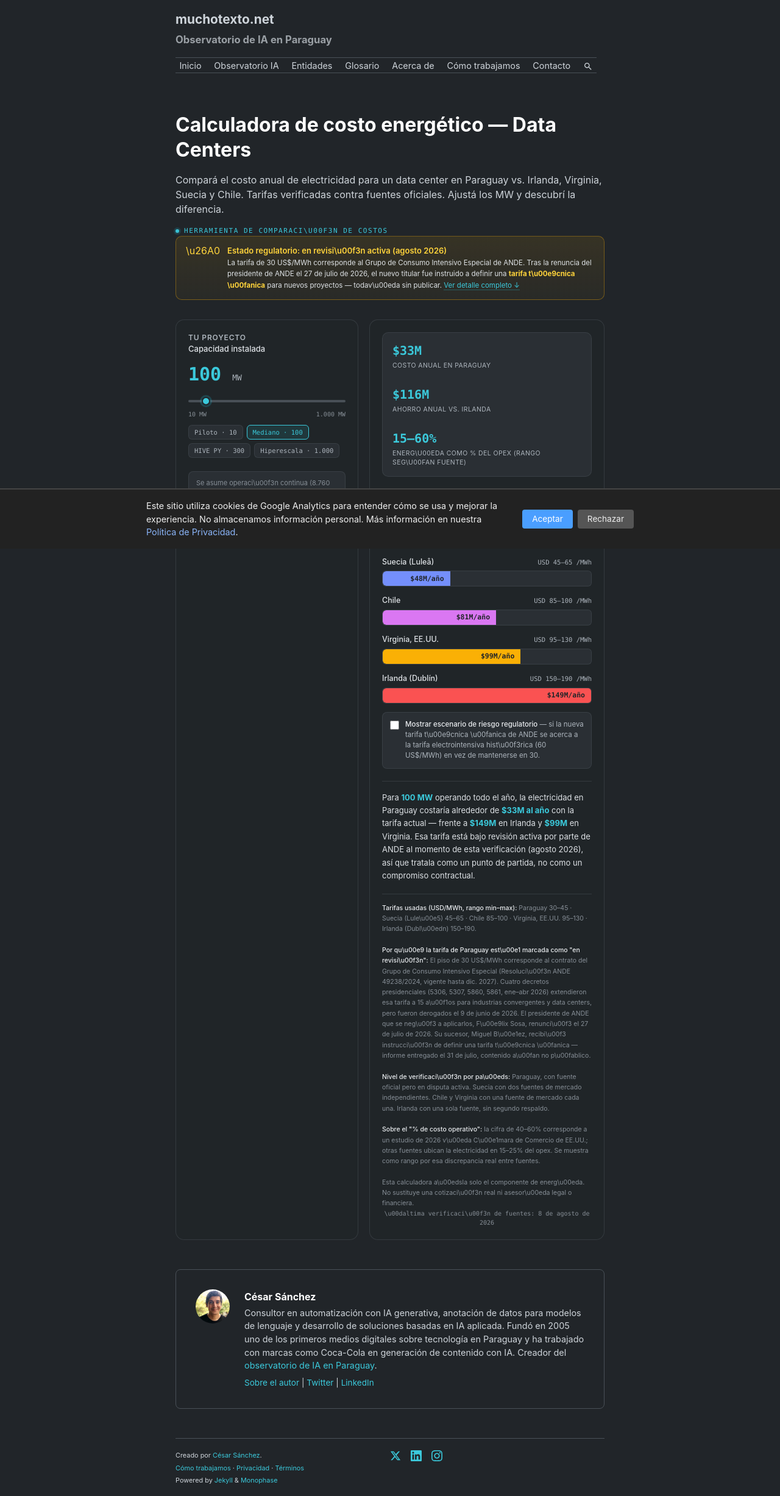
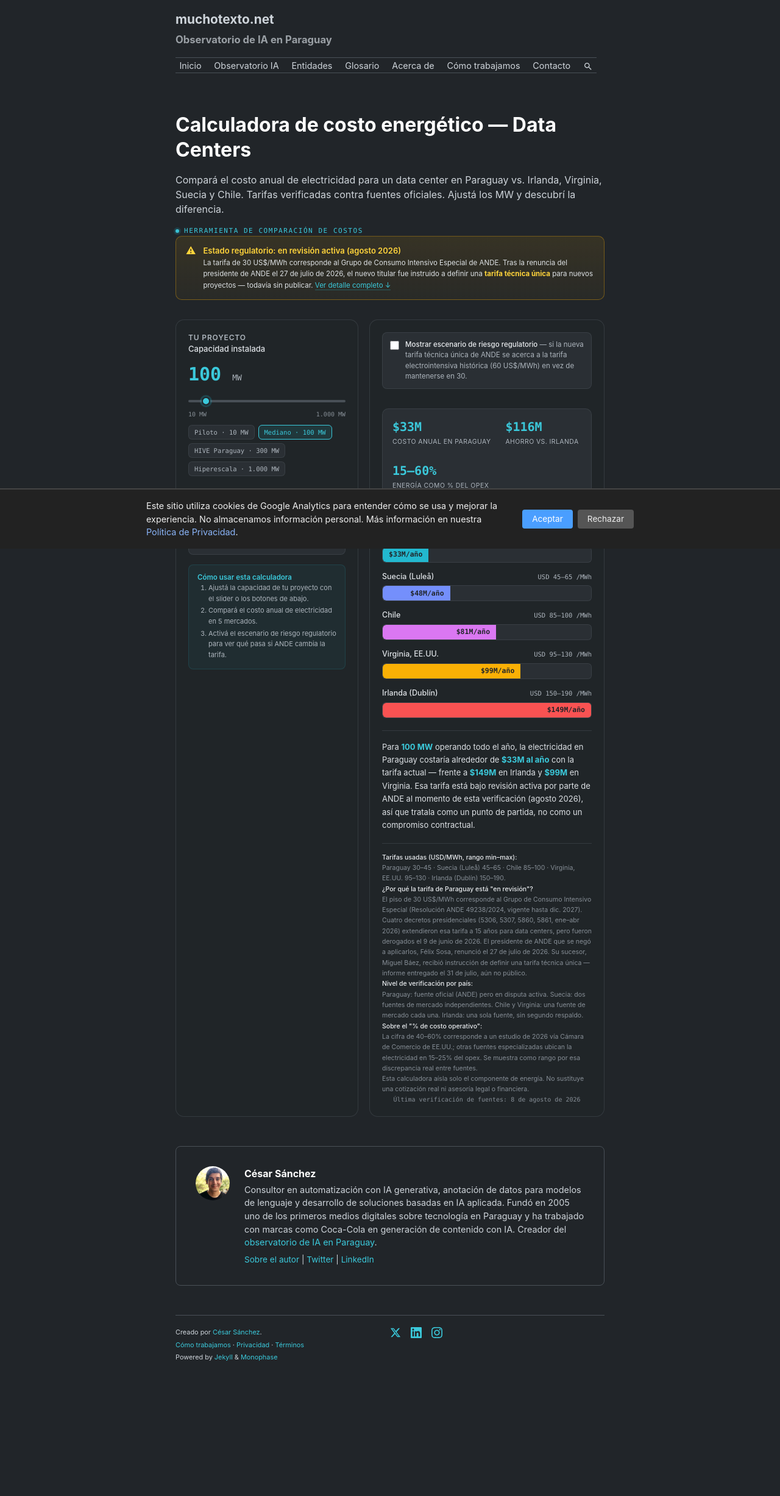
Before and after one commit to miravosqueinteresante/muchotexto.net, a Jekyll site: the page built from calculadora-energetica.markdown, in a window 1280 px wide. Shown: the whole page at 61% size. Built offline with Jekyll 4.4.1, drawn with Linux system fonts in a browser that asks for light colours; after the commit the page ends 2252 px from its top, so only the background shows below that.

Commit message:
fix: caracteres UTF-8 reales + reorganizar UX de la calculadora

```diff
--- a/_includes/calculadora-energetica.html
+++ b/_includes/calculadora-energetica.html
@@ -1,16 +1,16 @@
 <div class="calc-energetica">
 
-  <p class="calc-eyebrow"><span class="calc-dot"></span>Herramienta de comparaci\u00f3n de costos</p>
+  <p class="calc-eyebrow"><span class="calc-dot"></span>Herramienta de comparación de costos</p>
 
-  <div class="calc-alert" id="regalert">
-    <span class="calc-alert-icon">\u26A0</span>
+  <div class="calc-alert">
+    <span class="calc-alert-icon">&#9888;</span>
     <div>
-      <p class="calc-alert-title">Estado regulatorio: en revisi\u00f3n activa (agosto 2026)</p>
+      <p class="calc-alert-title">Estado regulatorio: en revisión activa (agosto 2026)</p>
       <p class="calc-alert-text">
         La tarifa de 30 US$/MWh corresponde al Grupo de Consumo Intensivo Especial de ANDE.
         Tras la renuncia del presidente de ANDE el 27 de julio de 2026, el nuevo titular fue instruido
-        a definir una <b>tarifa t\u00e9cnica \u00fanica</b> para nuevos proyectos &mdash; todav\u00eda sin publicar.
-        <a href="#disclaimer-detail" onclick="document.getElementById('disclaimer-detail').scrollIntoView({behavior:'smooth'});return false;">Ver detalle completo &darr;</a>
+        a definir una <b>tarifa técnica única</b> para nuevos proyectos — todavía sin publicar.
+        <a href="#disclaimer-detail" onclick="document.getElementById('disclaimer-detail').scrollIntoView({behavior:'smooth'});return false;">Ver detalle completo &#8595;</a>
       </p>
     </div>
   </div>
@@ -26,69 +26,81 @@
         <input type="range" id="calc-mw" min="10" max="1000" step="10" value="100" aria-label="Capacidad instalada en MW">
         <div class="calc-range-marks"><span>10 MW</span><span>1.000 MW</span></div>
         <div class="calc-presets">
-          <button class="calc-preset-btn" data-mw="10">Piloto &middot; 10</button>
-          <button class="calc-preset-btn active" data-mw="100">Mediano &middot; 100</button>
-          <button class="calc-preset-btn" data-mw="300">HIVE PY &middot; 300</button>
-          <button class="calc-preset-btn" data-mw="1000">Hiperescala &middot; 1.000</button>
+          <button class="calc-preset-btn" data-mw="10">Piloto · 10 MW</button>
+          <button class="calc-preset-btn active" data-mw="100">Mediano · 100 MW</button>
+          <button class="calc-preset-btn" data-mw="300">HIVE Paraguay · 300 MW</button>
+          <button class="calc-preset-btn" data-mw="1000">Hiperescala · 1.000 MW</button>
         </div>
       </div>
 
       <p class="calc-assumption">
-        Se asume operaci\u00f3n continua (8.760 h/a\u00f1o, factor de carga ~100%), t\u00edpico de un data center.
-        Cada pa\u00eds usa un rango real min&ndash;max; la barra muestra el punto medio.
+        Se asume operación continua (8.760 h/año, factor de carga ~100%), típico de un data center.
+        Cada país usa un rango real min–max verificado; la barra muestra el punto medio.
       </p>
+
+      <div class="calc-howto">
+        <p class="calc-howto-title">Cómo usar esta calculadora</p>
+        <ol class="calc-howto-list">
+          <li>Ajustá la capacidad de tu proyecto con el slider o los botones de abajo.</li>
+          <li>Compará el costo anual de electricidad en 5 mercados.</li>
+          <li>Activá el escenario de riesgo regulatorio para ver qué pasa si ANDE cambia la tarifa.</li>
+        </ol>
+      </div>
     </div>
 
     <div class="calc-panel">
+      <label class="calc-toggle">
+        <input type="checkbox" id="riskScenario">
+        <span class="calc-toggle-text"><b>Mostrar escenario de riesgo regulatorio</b> — si la nueva tarifa técnica única de ANDE se acerca a la tarifa electrointensiva histórica (60 US$/MWh) en vez de mantenerse en 30.</span>
+      </label>
+
       <div class="calc-headline">
         <div class="calc-headline-item">
-          <span class="calc-hl-n" id="hl-py">&mdash;</span>
+          <span class="calc-hl-n" id="hl-py">—</span>
           <span class="calc-hl-l">Costo anual en Paraguay</span>
         </div>
         <div class="calc-headline-item">
-          <span class="calc-hl-n" id="hl-savings">&mdash;</span>
-          <span class="calc-hl-l">Ahorro anual vs. Irlanda</span>
+          <span class="calc-hl-n" id="hl-savings">—</span>
+          <span class="calc-hl-l">Ahorro vs. Irlanda</span>
         </div>
         <div class="calc-headline-item">
-          <span class="calc-hl-n" id="hl-pct">&mdash;</span>
-          <span class="calc-hl-l">Energ\u00eda como % del opex (rango seg\u00fan fuente)</span>
+          <span class="calc-hl-n" id="hl-pct">—</span>
+          <span class="calc-hl-l">Energía como % del opex</span>
         </div>
       </div>
 
-      <p class="calc-panel-title" style="margin-bottom:14px;">Costo anual de electricidad por pa\u00eds</p>
+      <p class="calc-panel-title">Costo anual de electricidad por país</p>
       <div class="calc-bars" id="calc-bars"></div>
-
-      <label class="calc-toggle">
-        <input type="checkbox" id="riskScenario">
-        <span class="calc-toggle-text"><b>Mostrar escenario de riesgo regulatorio</b> &mdash; si la nueva tarifa t\u00e9cnica \u00fanica de ANDE se acerca a la tarifa electrointensiva hist\u00f3rica (60 US$/MWh) en vez de mantenerse en 30.</span>
-      </label>
 
       <div class="calc-narrative" id="narrative"></div>
 
       <div class="calc-disclaimer" id="disclaimer-detail">
-        <b>Tarifas usadas (USD/MWh, rango min&ndash;max):</b>
-        Paraguay 30&ndash;45 &middot; Suecia (Lule\u00e5) 45&ndash;65 &middot; Chile 85&ndash;100 &middot; Virginia, EE.UU. 95&ndash;130 &middot; Irlanda (Dubl\u00edn) 150&ndash;190.<br><br>
+        <p><b>Tarifas usadas (USD/MWh, rango min–max):</b><br>
+        Paraguay 30–45 · Suecia (Luleå) 45–65 · Chile 85–100 · Virginia, EE.UU. 95–130 · Irlanda (Dublín) 150–190.</p>
 
-        <b>Por qu\u00e9 la tarifa de Paraguay est\u00e1 marcada como &quot;en revisi\u00f3n&quot;:</b>
-        El piso de 30 US$/MWh corresponde al contrato del Grupo de Consumo Intensivo Especial (Resoluci\u00f3n ANDE
-        49238/2024, vigente hasta dic. 2027). Cuatro decretos presidenciales (5306, 5307, 5860, 5861, ene&ndash;abr 2026)
-        extendieron esa tarifa a 15 a\u00f1os para industrias convergentes y data centers, pero fueron derogados el 9 de junio
-        de 2026. El presidente de ANDE que se neg\u00f3 a aplicarlos, F\u00e9lix Sosa, renunci\u00f3 el 27 de julio de 2026.
-        Su sucesor, Miguel B\u00e1ez, recibi\u00f3 instrucci\u00f3n de definir una tarifa t\u00e9cnica \u00fanica
-        &mdash; informe entregado el 31 de julio, contenido a\u00fan no p\u00fablico.<br><br>
+        <p><b>¿Por qué la tarifa de Paraguay está "en revisión"?</b><br>
+        El piso de 30 US$/MWh corresponde al Grupo de Consumo Intensivo Especial (Resolución ANDE
+        49238/2024, vigente hasta dic. 2027). Cuatro decretos presidenciales (5306, 5307, 5860, 5861, ene–abr 2026)
+        extendieron esa tarifa a 15 años para data centers, pero fueron derogados el 9 de junio de 2026.
+        El presidente de ANDE que se negó a aplicarlos, Félix Sosa, renunció el 27 de julio de 2026.
+        Su sucesor, Miguel Báez, recibió instrucción de definir una tarifa técnica única
+        — informe entregado el 31 de julio, aún no público.</p>
 
-        <b>Nivel de verificaci\u00f3n por pa\u00eds:</b> Paraguay, con fuente oficial pero en disputa activa.
-        Suecia con dos fuentes de mercado independientes. Chile y Virginia con una fuente de mercado cada una.
-        Irlanda con una sola fuente, sin segundo respaldo.<br><br>
+        <p><b>Nivel de verificación por país:</b><br>
+        Paraguay: fuente oficial (ANDE) pero en disputa activa.
+        Suecia: dos fuentes de mercado independientes.
+        Chile y Virginia: una fuente de mercado cada una.
+        Irlanda: una sola fuente, sin segundo respaldo.</p>
 
-        <b>Sobre el &quot;% de costo operativo&quot;:</b> la cifra de 40&ndash;60% corresponde a un estudio de 2026
-        v\u00eda C\u00e1mara de Comercio de EE.UU.; otras fuentes ubican la electricidad en 15&ndash;25% del opex.
-        Se muestra como rango por esa discrepancia real entre fuentes.<br><br>
+        <p><b>Sobre el "% de costo operativo":</b><br>
+        La cifra de 40–60% corresponde a un estudio de 2026 vía Cámara de Comercio de EE.UU.;
+        otras fuentes especializadas ubican la electricidad en 15–25% del opex.
+        Se muestra como rango por esa discrepancia real entre fuentes.</p>
 
-        Esta calculadora a\u00edsla solo el componente de energ\u00eda. No sustituye una cotizaci\u00f3n real ni asesor\u00eda legal o financiera.
+        <p>Esta calculadora aísla solo el componente de energía. No sustituye una cotización real ni asesoría legal o financiera.</p>
       </div>
 
-      <p class="calc-updated">\u00daltima verificaci\u00f3n de fuentes: 8 de agosto de 2026</p>
+      <p class="calc-updated">Última verificación de fuentes: 8 de agosto de 2026</p>
     </div>
 
   </div>
@@ -97,11 +109,11 @@
 <script>
 (function(){
   var markets = [
-    { id:'py', name:'Paraguay', min:30, max:45, color:'#22b8cf', note:'30 verificado (ANDE), 45 estimado' },
-    { id:'se', name:'Suecia (Lule\u00e5)', min:45, max:65, color:'#748ffc' },
-    { id:'cl', name:'Chile', min:85, max:100, color:'#da77f2' },
-    { id:'va', name:'Virginia, EE.UU.', min:95, max:130, color:'#fab005' },
-    { id:'ie', name:'Irlanda (Dubl\u00edn)', min:150, max:190, color:'#fa5252' }
+    { id:'py', name:'Paraguay',          min:30,  max:45,  color:'#22b8cf', note:'30 verificado (ANDE), ~45 estimado' },
+    { id:'se', name:'Suecia (Luleå)',    min:45,  max:65,  color:'#748ffc', note:'' },
+    { id:'cl', name:'Chile',             min:85,  max:100, color:'#da77f2', note:'' },
+    { id:'va', name:'Virginia, EE.UU.',  min:95,  max:130, color:'#fab005', note:'' },
+    { id:'ie', name:'Irlanda (Dublín)',  min:150, max:190, color:'#fa5252', note:'' }
   ];
 
   var mwEl = document.getElementById('calc-mw');
@@ -125,13 +137,15 @@
 
     var rows = markets.slice();
     if(showRisk){
-      var pyIdx = rows.findIndex(function(m){ return m.id==='py'; });
-      rows.splice(pyIdx+1, 0, { id:'py-risk', name:'Paraguay (escenario en revisi\u00f3n)', min:45, max:60, color:'#adb5bd', note:'hipot\u00e9tico, no confirmado' });
+      rows.splice(1, 0, { id:'py-risk', name:'Paraguay (escenario en revisión)', min:45, max:60, color:'#adb5bd', note:'hipotético, no confirmado' });
     }
 
     var costs = rows.map(function(m){
       var midRate = (m.min+m.max)/2;
-      return { name:m.name, id:m.id, min:m.min, max:m.max, midRate:midRate, cost:mwh*midRate, color:m.color, note:m.note };
+      return {
+        name: m.name, id: m.id, min: m.min, max: m.max,
+        midRate: midRate, cost: mwh * midRate, color: m.color, note: m.note || ''
+      };
     });
 
     var maxCost = Math.max.apply(null, costs.map(function(c){ return c.cost; }));
@@ -140,16 +154,15 @@
       var pct = (c.cost/maxCost)*100;
       var row = document.createElement('div');
       row.className = 'calc-bar-row';
-      var isDashed = c.id === 'py-risk';
-      var isOutside = pct < 22;
+      var noteText = c.note ? ' <span class="calc-bar-note">· ' + c.note + '</span>' : '';
       row.innerHTML =
         '<div class="calc-bar-head">' +
           '<span class="calc-bar-market">' + c.name + '</span>' +
-          '<span class="calc-bar-rate">USD ' + c.min + '\u2013' + c.max + ' /MWh' + (c.note ? ' \u00b7 ' + c.note : '') + '</span>' +
+          '<span class="calc-bar-rate">USD ' + c.min + '–' + c.max + ' /MWh' + noteText + '</span>' +
         '</div>' +
-        '<div class="calc-bar-track"' + (isDashed ? ' style="border-style:dashed"' : '') + '>' +
-          '<div class="calc-bar-fill' + (isOutside ? ' calc-bar-fill-outside' : '') + '" style="width:' + pct + '%;background:' + c.color + '">' +
-            '<span>' + fmtUSD(c.cost) + '/a\u00f1o</span>' +
+        '<div class="calc-bar-track"' + (c.id === 'py-risk' ? ' style="border-style:dashed;opacity:0.7"' : '') + '>' +
+          '<div class="calc-bar-fill' + (pct < 20 ? ' calc-bar-fill-outside' : '') + '" style="width:' + pct + '%;background:' + c.color + '">' +
+            '<span>' + fmtUSD(c.cost) + '/año</span>' +
           '</div>' +
         '</div>';
       barsEl.appendChild(row);
@@ -158,22 +171,21 @@
     var py = costs.find(function(c){ return c.id==='py'; });
     var ie = costs.find(function(c){ return c.id==='ie'; });
     var va = costs.find(function(c){ return c.id==='va'; });
-    var savings = ie.cost - py.cost;
+    var savings = ie ? ie.cost - py.cost : 0;
 
     document.getElementById('hl-py').textContent = fmtUSD(py.cost);
     document.getElementById('hl-savings').textContent = fmtUSD(savings);
-    document.getElementById('hl-pct').textContent = '15\u201360%';
+    document.getElementById('hl-pct').textContent = '15–60%';
 
     var riskNote = showRisk
-      ? ' Si la tarifa t\u00e9cnica \u00fanica que ANDE est\u00e1 definiendo se acerca a la referencia electrointensiva hist\u00f3rica (60 US$/MWh), la ventaja frente a Virginia se reduce pero Paraguay seguir\u00eda siendo m\u00e1s barato que Irlanda.'
+      ? ' Si la tarifa técnica única que ANDE está definiendo se acerca a la referencia electrointensiva histórica (60 US$/MWh), la ventaja frente a Virginia se reduce pero Paraguay seguiría siendo más barato que Irlanda.'
       : '';
 
     document.getElementById('narrative').innerHTML =
-      'Para <b>' + mw.toLocaleString('es-PY') + ' MW</b> operando todo el a\u00f1o, la electricidad en Paraguay costar\u00eda ' +
-      'alrededor de <b>' + fmtUSD(py.cost) + ' al a\u00f1o</b> con la tarifa actual \u2014 frente a <b>' + fmtUSD(ie.cost) + '</b> en ' +
-      'Irlanda y <b>' + fmtUSD(va.cost) + '</b> en Virginia. Esa tarifa est\u00e1 bajo revisi\u00f3n activa por parte de ANDE al ' +
-      'momento de esta verificaci\u00f3n (agosto 2026), as\u00ed que tratala como un punto de partida, no como un compromiso ' +
-      'contractual.' + riskNote;
+      'Para <b>' + mw.toLocaleString('es-PY') + ' MW</b> operando todo el año, la electricidad en Paraguay costaría ' +
+      'alrededor de <b>' + fmtUSD(py.cost) + ' al año</b> con la tarifa actual — frente a <b>' + fmtUSD(ie.cost) + '</b> en ' +
+      'Irlanda y <b>' + fmtUSD(va.cost) + '</b> en Virginia. Esa tarifa está bajo revisión activa por parte de ANDE al ' +
+      'momento de esta verificación (agosto 2026), así que tratala como un punto de partida, no como un compromiso contractual.' + riskNote;
   }
 
   mwEl.addEventListener('input', function(){
--- a/calculadora-energetica.markdown
+++ b/calculadora-energetica.markdown
@@ -244,6 +244,34 @@ last_modified_at: 2026-08-08
   margin-top: 4px;
 }
 
+/* how-to box */
+.calc-howto {
+  margin-top: var(--spacer);
+  padding: 12px 14px;
+  border-radius: 8px;
+  background: rgba(34,184,207,0.06);
+  border: 1px solid rgba(34,184,207,0.15);
+}
+
+.calc-howto-title {
+  font-size: 11.5px;
+  font-weight: 600;
+  color: var(--oc-cyan-4);
+  margin-bottom: 8px;
+}
+
+.calc-howto-list {
+  margin: 0;
+  padding-left: 18px;
+  font-size: 11px;
+  color: var(--calc-muted);
+  line-height: 1.6;
+}
+
+.calc-howto-list li {
+  margin-bottom: 2px;
+}
+
 /* headline */
 .calc-headline {
   display: flex;
@@ -302,6 +330,11 @@ last_modified_at: 2026-08-08
   color: var(--calc-muted);
 }
 
+.calc-bar-note {
+  color: var(--calc-muted-2);
+  font-size: 0.95em;
+}
+
 .calc-bar-track {
   height: 26px;
   background: var(--calc-panel-2);
@@ -344,7 +377,7 @@ last_modified_at: 2026-08-08
   background: var(--calc-panel-2);
   border: 1px solid var(--calc-border-soft);
   border-radius: 8px;
-  margin-top: 14px;
+  margin-bottom: var(--spacer-2);
   cursor: pointer;
 }
 
```
